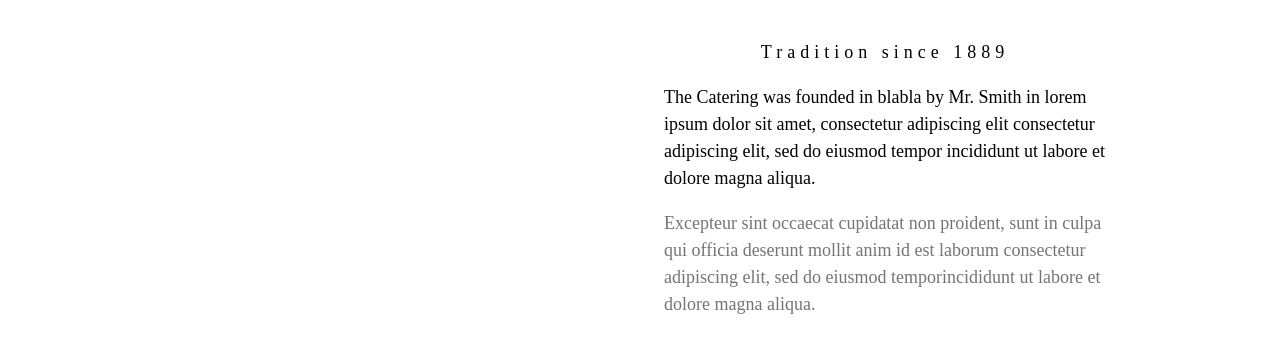
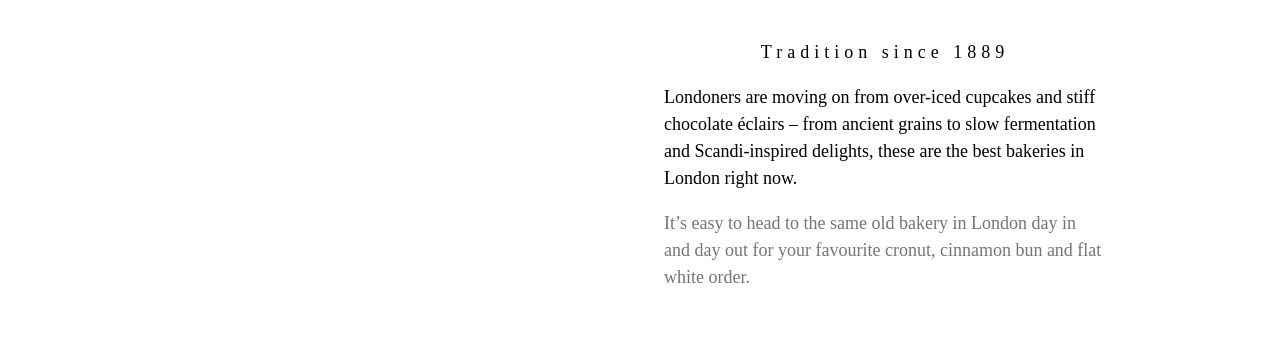
Before and after one commit to mertbeser/Five-Beat, a website: page src/index.html in a window 1280 px wide. Shown: the part 102-454 px from the top of the page. Drawn offline with nearby package versions, Linux system fonts and the light colour scheme.

Commit message:
Update index.html

```diff
--- a/src/index.html
+++ b/src/index.html
@@ -1,7 +1,7 @@
 <!DOCTYPE html>
 <html lang="en">
 <meta charset="UTF-8">
-<title>Catering</title>
+<title>Our History</title>
 <meta name="viewport" content="width=device-width,initial-scale=1">
 <link rel="stylesheet" href="https://www.w3schools.com/w3css/4/w3.css">
 <style>
@@ -43,9 +43,9 @@ h1,h2,h3,h4,h5,h6 {font-family:serif; letter-spacing:5px}
 <h1 class="w3-center">About Catering</h1><br>
 <h5 class="w3-center">Tradition since 1889</h5>
 <p class="w3-large">
-The Catering was founded in blabla by Mr. Smith in lorem ipsum dolor sit amet, consectetur adipiscing elit consectetur adipiscing elit, sed do eiusmod tempor incididunt ut labore et dolore magna aliqua.</p>
+Londoners are moving on from over-iced cupcakes and stiff chocolate éclairs – from ancient grains to slow fermentation and Scandi-inspired delights, these are the best bakeries in London right now.</p>
 <p class="w3-large w3-text-grey w3-hide-medium">
-Excepteur sint occaecat cupidatat non proident, sunt in culpa qui officia deserunt mollit anim id est laborum consectetur adipiscing elit, sed do eiusmod temporincididunt ut labore et dolore magna aliqua.</p>
+It’s easy to head to the same old bakery in London day in and day out for your favourite cronut, cinnamon bun and flat white order.</p>
 </div>
 
 </div>
```
